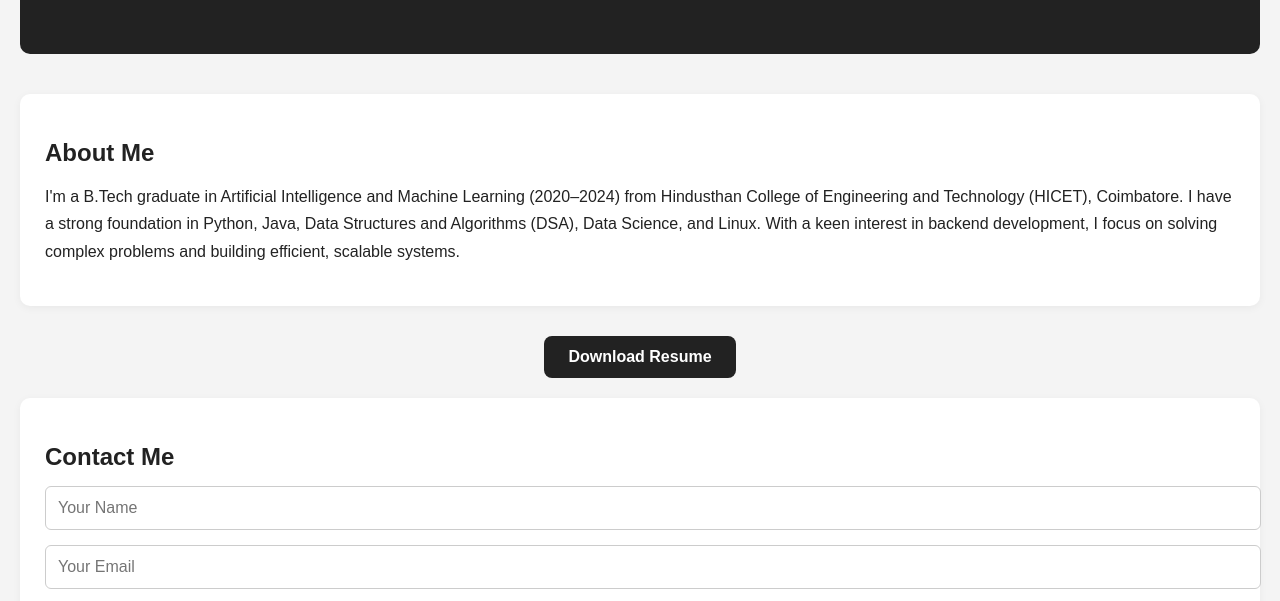
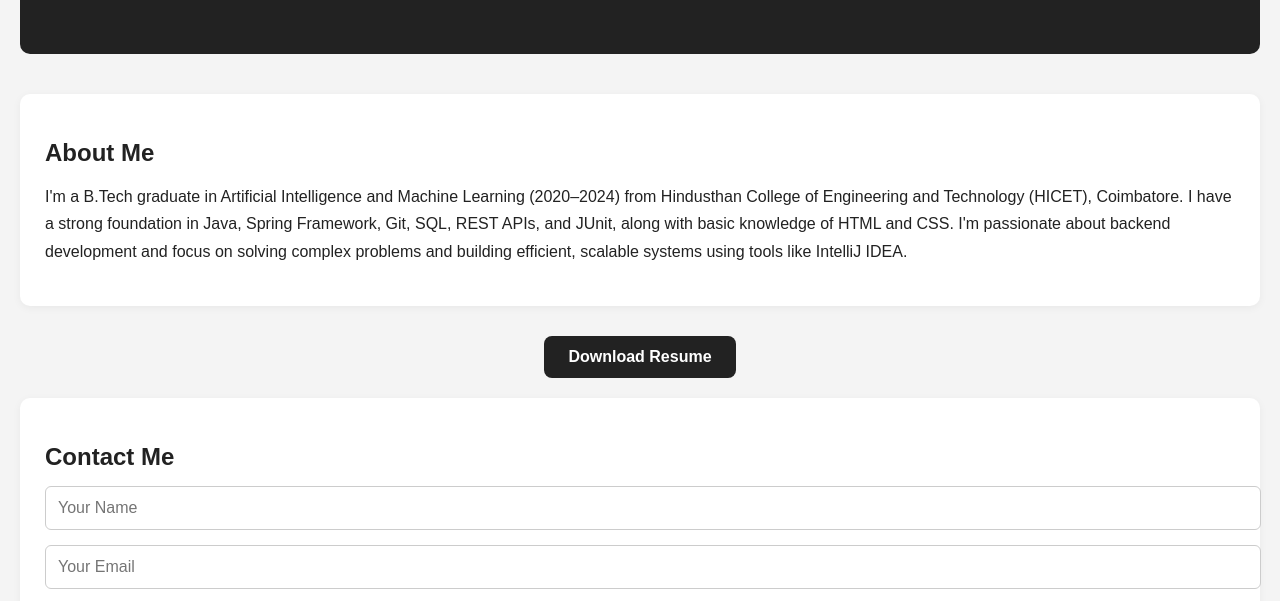
Before and after one commit to hariharank154/hariharank, a plain HTML site: page index.html in a window 1280 px wide. Shown: the part 171-772 px from the top of the page. Drawn offline with Linux system fonts and the light colour scheme.

Commit message:
Update index.html

```diff
--- a/index.html
+++ b/index.html
@@ -34,13 +34,13 @@
             <h2>About Me</h2>
             <p class="description">
                 I'm a B.Tech graduate in Artificial Intelligence and Machine Learning (2020–2024) from Hindusthan
-                College of Engineering and Technology (HICET), Coimbatore.
-                I have a strong foundation in Python, Java, Data Structures and Algorithms (DSA), Data Science, and
-                Linux.
-                With a keen interest in backend development, I focus on solving complex problems and building efficient,
-                scalable systems.
+                College of Engineering and Technology (HICET), Coimbatore. I have a strong foundation in Java, Spring
+                Framework, Git, SQL, REST APIs, and JUnit, along with basic knowledge of HTML and CSS. I'm passionate
+                about backend development and focus on solving complex problems and building efficient, scalable systems
+                using tools like IntelliJ IDEA.
             </p>
         </section>
+
 
         <div class="buttons">
             <a href="assets/docs/hariharank-resume.pdf" download class="button order-now">Download Resume</a>
```
